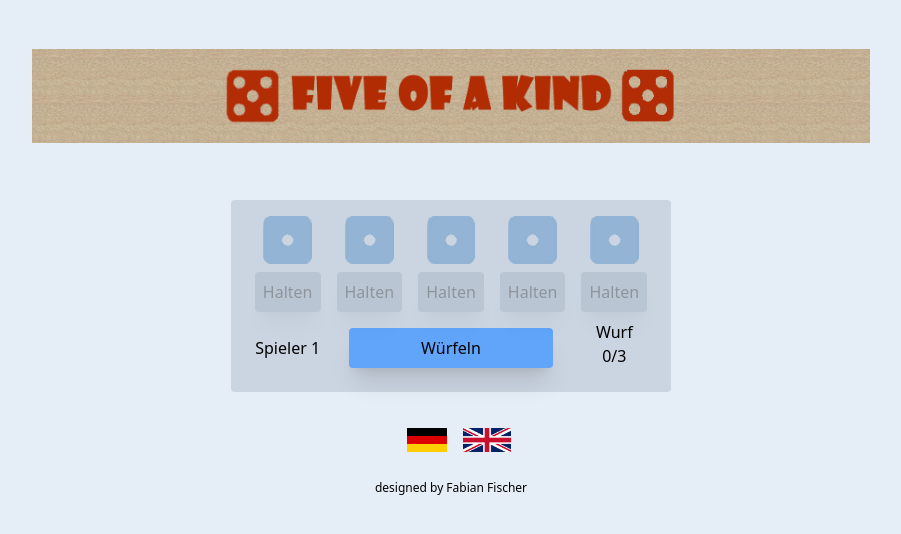
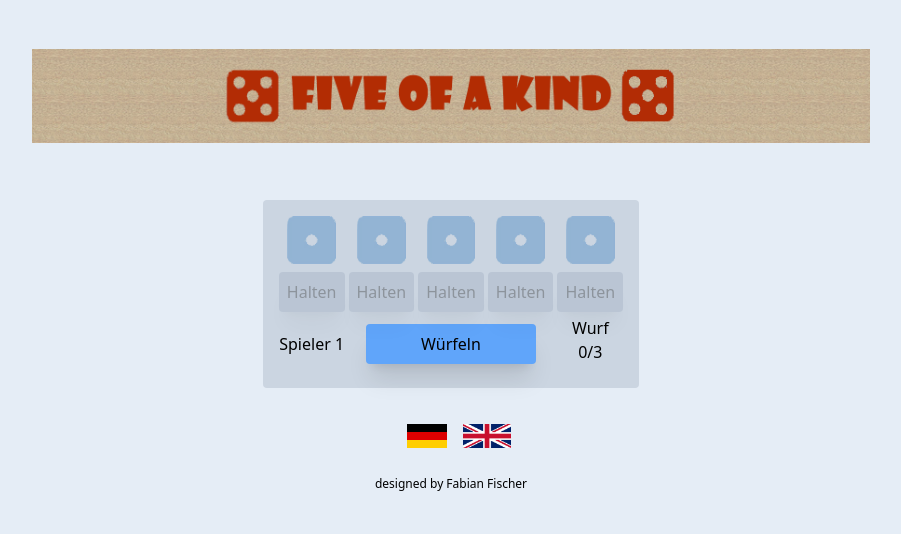
Before and after one commit to Heavy2beat/fiveOfAKindReact, a React (Vite) app: page /#/game in a window 1280 px wide. Shown: the top 534 px of the page, without its empty margins (189-1090 px from the left). Built offline with nearby package versions, Linux system fonts and the light colour scheme.

Commit message:
done some size changes again

```diff
--- a/src/components/dicemachine/Dicemachine.tsx
+++ b/src/components/dicemachine/Dicemachine.tsx
@@ -80,11 +80,11 @@ export default function DiceMachine() {
 
   const manageDiceClass = (iskept: boolean) => {
     const diceIsKeptAndVisible =
-      "m-2 cursor-pointer rounded  min-w-fit bg-green-400 p-2 shadow-xl text-center";
+      " cursor-pointer mt-2 rounded  min-w-fit bg-green-400 p-2 shadow-xl text-center";
     const diceIsNotVisible =
-      "m-2 cursor-pointer rounded  min-w-fit bg-slate-400 p-2 shadow-xl text-center  opacity-30";
+      " cursor-pointer mt-2 rounded  min-w-fit bg-slate-400 p-2 shadow-xl text-center  opacity-30";
     const diceIsNotKeptAndVisible =
-      "m-2 cursor-pointer rounded  min-w-fit bg-blue-400 p-2 shadow-xl text-center";
+      " cursor-pointer  mt-2 rounded  min-w-fit bg-blue-400 p-2 shadow-xl text-center";
     if (numberOfRound !== 0) {
       if (iskept) {
         return diceIsKeptAndVisible;
@@ -99,7 +99,7 @@ export default function DiceMachine() {
   return (
     <>
       <div className="flex justify-center">
-        <div className="m-2 grid grid-cols-5 rounded bg-slate-300 p-4 text-xs md:w-1/2 md:max-w-fit md:text-base">
+        <div className="m-2 grid grid-cols-5 gap-1 rounded bg-slate-300 p-4 text-xs md:w-1/2 md:max-w-fit md:text-base">
           <div onClick={() => toggleDice(1)} className="grid grid-cols-1">
             <Dice
               key={`dice1-${dice1}-${dice1keep}-${numberOfRound}`}
```
